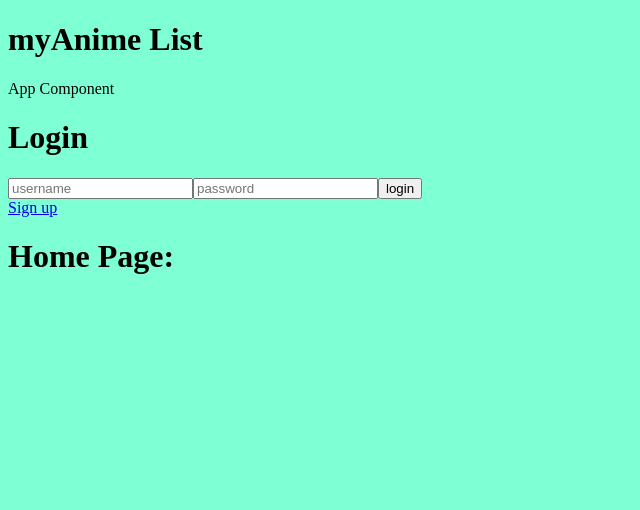
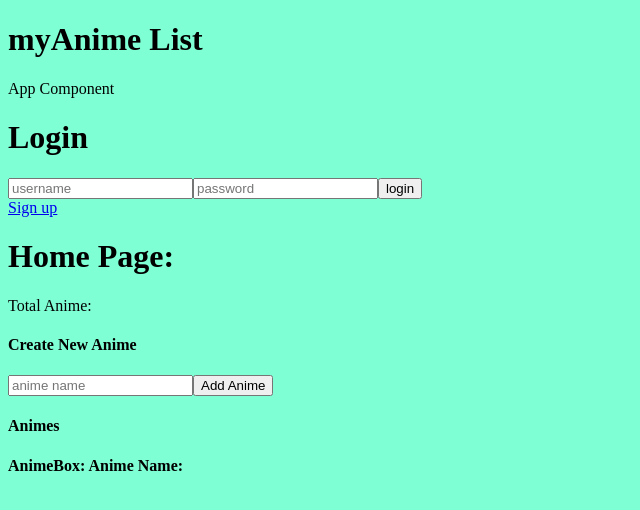
Before and after one commit to kristencendana/myanime, a React app: page / in a window 1280 px wide. Shown: the top 510 px of the page, without its empty margins (0-640 px from the left). Built offline with nearby package versions, Linux system fonts and the light colour scheme.

Commit message:
all components now render without additional details, except RecommendedList

```diff
--- a/client/components/Anime.js
+++ b/client/components/Anime.js
@@ -22,13 +22,13 @@
 
    return (
      <div className="AnimeBox">
-       <h4>Anime Name:</h4>
+       <h4>AnimeBox: Anime Name:</h4>
        {/* insert in anime name {props.market.marketId} */}
        {/* <h4>Location:{props.market.location}</h4>
        <h4>Cards:{props.market.cards}</h4> */}
        {/* <h4>% of total:{props.market.percentOfTotal}</h4> */}
        {/* <button id="button" name="addCard" onClick={addCardButton}>Add Card</button> */}
-       <button id="button" name="deleteAnime" onClick={deleteAnimeButton}>Delete Card</button>
+       {/* <button id="button" name="deleteAnime" onClick={deleteAnimeButton}>Delete Card</button> */}
      </div>
    );
  };
--- a/client/components/AnimeCreator.js
+++ b/client/components/AnimeCreator.js
@@ -0,0 +1,27 @@
+import React from 'react';
+import { connect } from 'react-redux'; // you only need to use connect when you are either mapDispatchToprops or mapStateToProps in that file
+import * as actions from '../actions/actions.js';
+
+const AnimeCreator = props => {
+  //button click or dispatch
+  const handleClick = () => {
+    const input = document.querySelector('input');
+    props.setLocation(input.value);
+    props.addMarket(input.value);
+    input.value = '';
+  };
+
+  return(
+    <div className="createNewAnime">
+      <h4>Create New Anime</h4>
+      <div>
+        <input id="input" type="text" name="submit" placeholder='anime name'></input>
+        <button id ="button" onClick={handleClick} >Add Anime</button>
+      </div>
+    </div>
+  );
+};
+//updating our state with the add market payload
+
+// export default connect(null, mapDispatchToProps)(MarketCreator);
+export default AnimeCreator;
--- a/client/containers/AnimeContainer.js
+++ b/client/containers/AnimeContainer.js
@@ -12,11 +12,13 @@ class AnimeContainer extends Component {
   }
 
   render() {
-    <div>
+    return(
+    <div className="innerbox">
       <AnimeCreator />
       <AnimeList />
-      <RecommendedList />
+      {/* <RecommendedList /> */}
     </div>
+    )
   }
 }
 
--- a/client/containers/Home.js
+++ b/client/containers/Home.js
@@ -1,5 +1,6 @@
-import React, { Component } from 'react';
+import React, { useEffect, useState, Component } from 'react';
 // import any other smaller components
+import axios from 'axios';
 import AnimeContainer from './AnimeContainer.js';
 import TotalsDisplay from '../components/TotalsDisplay';
 import {BrowserRouter as Router, Routes, Route } from 'react-router-dom';
@@ -14,16 +15,23 @@ class Home extends Component {
   }
 
   //Loading anime upon opening App
-
+  // useEffect(() => {
+  //   console.log("running useEffect");
+  //   axios.get('https://api.myanimelist.net/v2/anime/10357?fields=rank,mean,alternative_titles> X-MAL-CLIENT-ID: 0650bbe806ecd86d323dc55b26979089')
+  //     .then(res => alert("Successful"))
+  //     .catch(err => console.log(err));
+  // }, []);
   //Loading flashcards upon opening App
   // GET https://api.myanimelist.net/v2/anime/10357?fields=rank,mean,alternative_titles
 // > X-MAL-CLIENT-ID: a1b2c3d4e5f6
   render() {
     return (
-      <div>
+      <div className="container">
         <h1>
           Home Page:
         </h1>
+        <TotalsDisplay />
+        <AnimeContainer />
       </div>
 
       // <div>
```
